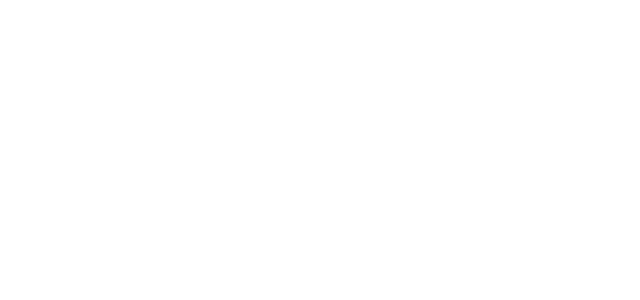
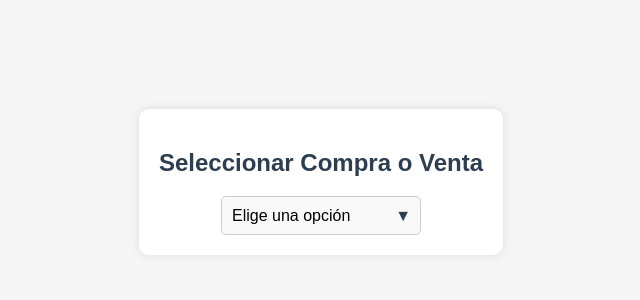
Before and after one commit to MrMoyii/exchange-trabajo-final-lab3, a Vue app: page /compra_venta in a window 1280 px wide. Before the commit this address had no page. Shown: the part 216-516 px from the top of the page, without its empty margins (319-959 px from the left). Built offline with nearby package versions, Linux system fonts and the light colour scheme.

Commit message:
Add componente para compra/venta

```diff
--- /dev/null
+++ b/src/components/NuevaCompra_Venta.vue
@@ -0,0 +1,70 @@
+<template>
+  <div class="cuerpo">
+    <div class="container">
+      <h2>Seleccionar Compra o Venta</h2>
+      <div class="select-wrapper">
+        <select>
+          <option value="" disabled selected>Elige una opción</option>
+          <option value="compra">Compra</option>
+          <option value="venta">Venta</option>
+        </select>
+        <div class="arrow">▼</div>
+      </div>
+    </div>
+  </div>
+</template>
+
+<script>
+export default {
+  name: "NuevaCompra-Venta",
+};
+</script>
+
+<style>
+.cuerpo {
+  font-family: Arial, sans-serif;
+  background-color: #f5f5f5;
+  display: flex;
+  justify-content: center;
+  align-items: center;
+  height: 97.5vh;
+  margin: 0;
+}
+
+.container {
+  background-color: #fff;
+  padding: 20px;
+  border-radius: 10px;
+  box-shadow: 0px 0px 10px rgba(0, 0, 0, 0.1);
+  text-align: center;
+}
+
+.select-wrapper {
+  display: inline-block;
+  position: relative;
+}
+
+select {
+  appearance: none;
+  padding: 10px;
+  border: 1px solid #ccc;
+  border-radius: 5px;
+  background-color: #f9f9f9;
+  font-size: 16px;
+  width: 200px;
+  cursor: pointer;
+}
+
+select:focus {
+  outline: none;
+  border-color: #007bff;
+}
+
+.arrow {
+  position: absolute;
+  right: 10px;
+  top: 50%;
+  transform: translateY(-50%);
+  pointer-events: none;
+}
+</style>
--- a/src/router/index.js
+++ b/src/router/index.js
@@ -1,5 +1,6 @@
 import { createRouter, createWebHistory } from "vue-router";
 import LoginView from "../views/LoginView.vue";
+import Compra_Venta from "../views/Compra_VentaView.vue";
 
 const routes = [
   {
@@ -8,13 +9,9 @@
     component: LoginView,
   },
   {
-    path: "/about",
-    name: "about",
-    // route level code-splitting
-    // this generates a separate chunk (about.[hash].js) for this route
-    // which is lazy-loaded when the route is visited.
-    component: () =>
-      import(/* webpackChunkName: "about" */ "../views/AboutView.vue"),
+    path: "/compra_venta",
+    name: "compra_venta",
+    component: Compra_Venta,
   },
 ];
 
--- /dev/null
+++ b/src/views/Compra_VentaView.vue
@@ -0,0 +1,16 @@
+<template>
+  <div class="home">
+    <Compra_Venta />
+  </div>
+</template>
+<script>
+// @ is an alias to /src
+import Compra_Venta from "@/components/NuevaCompra_Venta.vue";
+
+export default {
+  name: "Compra_VentaView",
+  components: {
+    Compra_Venta,
+  },
+};
+</script>
```
